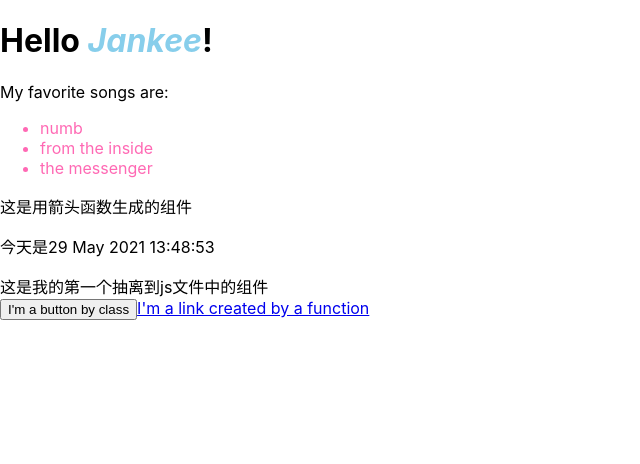
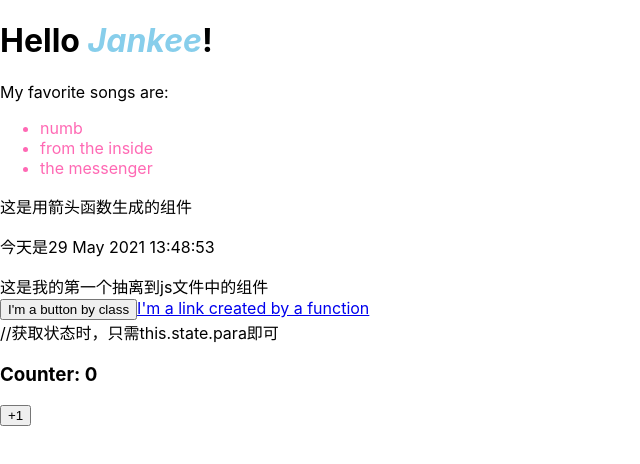
Before and after one commit to wang-zhenqi/react-beginning, a React (Create React App) app: page / in a window 1280 px wide. Shown: the top 464 px of the page, without its empty margins (0-640 px from the left). Built offline with nearby package versions, Linux system fonts and the light colour scheme.

Commit message:
declare and get state of a class

```diff
--- a/public/index.html
+++ b/public/index.html
@@ -33,6 +33,7 @@
     <div id="today-component"></div>
     <div id="seperated-js-component"></div>
     <div id="click-button"></div>
+    <div id="state-show"></div>
     <!--
       This HTML file is a template.
       If you open it directly in the browser, you will see an empty page.
--- /dev/null
+++ b/src/State.js
@@ -0,0 +1,41 @@
+/*
+函数组件又称为无状态组件，只负责数据的展示，静态
+类组件又称为有状态组件，负责更新UI，让页面动起来
+状态即应用中的数据，组件内部私有的，只能在组件内使用
+state的值是对象，表示一个组件中的多个数据
+ */
+import React from "react";
+
+class StateShow extends React.Component {
+    /*
+    以下是标准写法，在构造函数中先调用super，再给state赋值
+     */
+    /*constructor(props) {
+        super(props);
+        //初始化state
+        this.state = {
+            count: 0
+        }
+    }*/
+
+    //还有简化写法，直接定义state
+    state = {
+        count: 0
+    }
+
+    Add = () => {
+        this.state.count++;
+    }
+
+    render() {
+        return (
+            <div>
+                //获取状态时，只需this.state.para即可
+                <h3>Counter: {this.state.count}</h3>
+                <button onClick={this.Add}>+1</button>
+            </div>
+        )
+    }
+}
+
+export default StateShow
--- a/src/index.js
+++ b/src/index.js
@@ -7,6 +7,7 @@ import ReactDOM from 'react-dom'
 import Hello from "./Hello";
 import EventBinding from "./Event";
 import {FunctionButton} from "./Event";
+import StateShow from "./State";
 
 /*
  * 导入css文件，设置样式
@@ -140,3 +141,4 @@ ReactDOM.render(
     </div>,
     document.getElementById('click-button')
 )
+ReactDOM.render(<StateShow/>, document.getElementById("state-show"))
```
